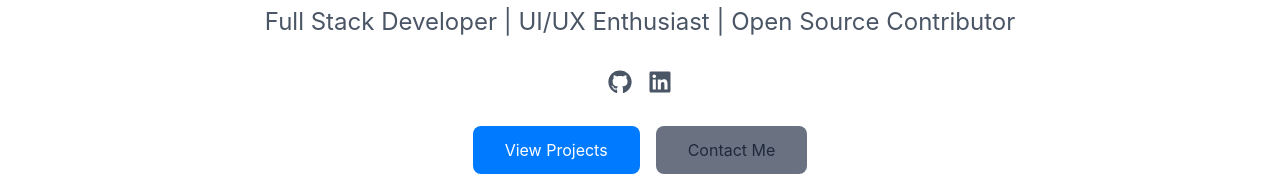
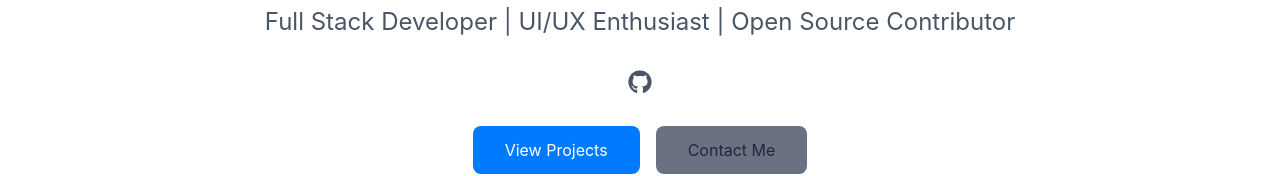
Before and after one commit to AMG218-ios/Portfolio-website, a Next.js app: page / in a window 1280 px wide. Shown: the part 402-578 px from the top of the page. Built offline with nearby package versions, Linux system fonts and the light colour scheme.

Commit message:
delete the lnkedin link

```diff
--- a/src/app/components/Hero.tsx
+++ b/src/app/components/Hero.tsx
@@ -3,7 +3,7 @@
 import Image from 'next/image'
 import Link from 'next/link'
 import React from 'react'
-import { FaGithub, FaLinkedin } from 'react-icons/fa'
+import { FaGithub } from 'react-icons/fa'
 import {  motion } from 'framer-motion'
 import { fadeInUp, scaleIn } from '@/utils/animation'
 
@@ -37,10 +37,7 @@ const Hero = () => {
               duration-300'>
               <FaGithub/>
               </Link>
-                <Link href="https://www.linkedin.com/in/abdelmoin-al-megrab-493261375/?trk=opento_sprofile_details" className='text-2xl text-gray-600 hover:text-primary dark:text-gray-300 transition
-              duration-300'>
-              <FaLinkedin/>
-              </Link>
+
 
 
           </div>
```
